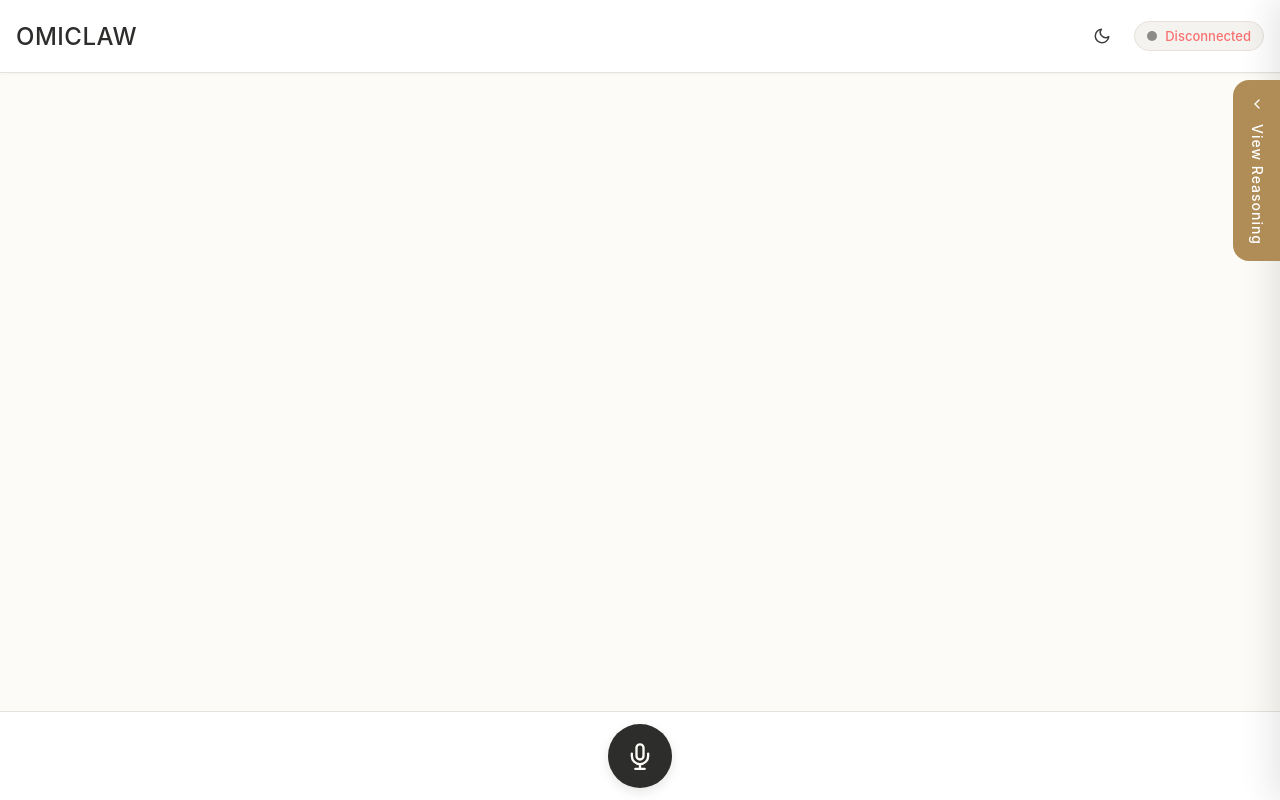
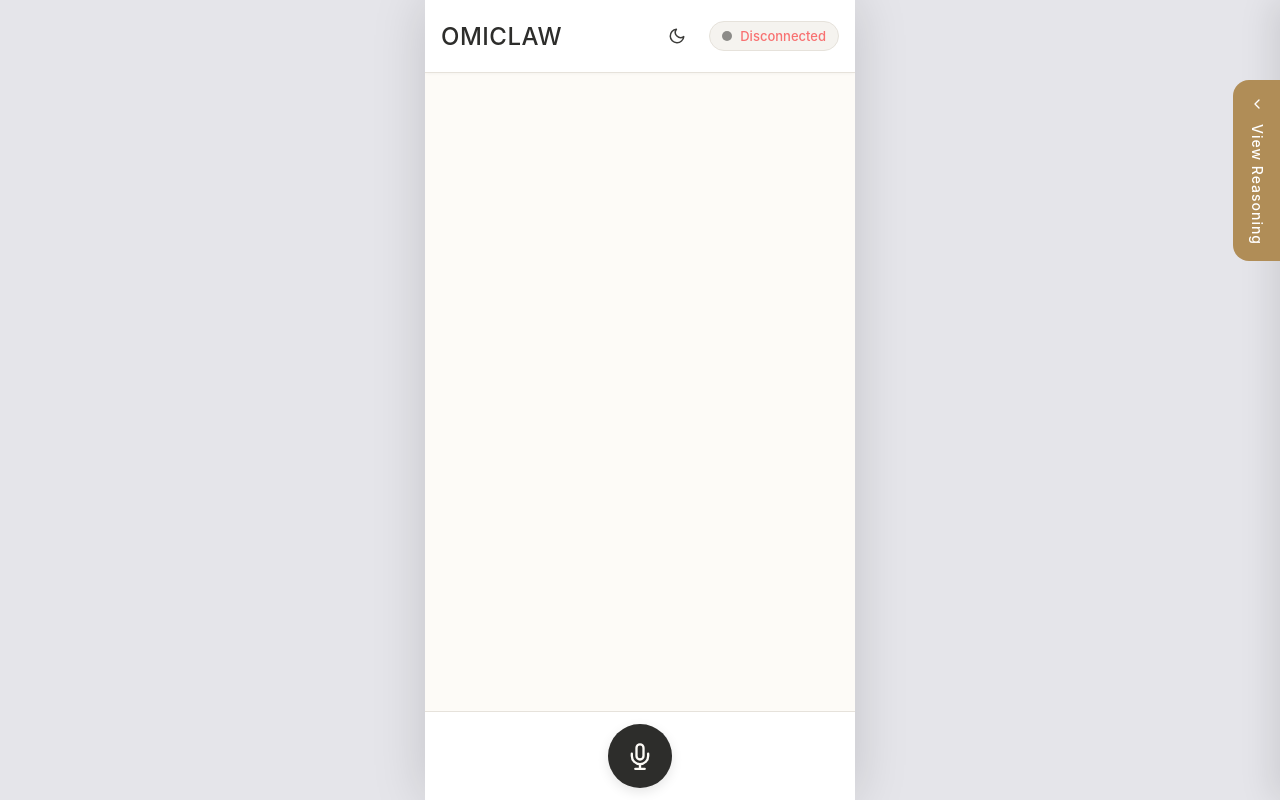
Before and after one commit to rnankani/OmiClaw, a website: page public/index.html in a window 1280 px wide. Drawn offline with Linux system fonts and the light colour scheme; no server answers.

Commit message:
style: Enforce mobile-first constraints and max-width on desktop

```diff
--- a/public/style.css
+++ b/public/style.css
@@ -3,6 +3,7 @@
 :root {
   /* Elegant Cream & Light Grey Mode */
   --bg: #fdfbf7; /* Creamy off-white background */
+  --body-bg-desktop: #e5e5ea; /* Apple grey surrounding desktop */
   --bg-gradient: none;
   --surface: #ffffff; /* Clean white cards */
   --surface-alt: #f5f3ef; /* Soft ivory for bubbles */
@@ -71,6 +72,7 @@
 [data-theme="dark"] {
   /* Dark Mode Palette */
   --bg: #2a2a2e; /* Greyish background */
+  --body-bg-desktop: #1c1c1e; /* Darker Apple grey surrounding desktop */
   --bg-gradient: none;
   --surface: #38383d;
   --surface-alt: #46464d;
@@ -83,19 +85,27 @@
 }
 
 body {
-  background-color: var(--bg);
+  background-color: var(--body-bg-desktop, var(--bg));
   color: var(--text);
   font-family: 'Outfit', -apple-system, BlinkMacSystemFont, 'Segoe UI', Roboto, Helvetica, Arial, sans-serif;
   height: 100dvh;
   margin: 0;
   padding: 0;
+  display: flex;
+  justify-content: center;
 }
 
-/* App Wrapper for native flex layout */
+/* App Wrapper for native flex layout - Restricted to Mobile Width */
 .app-wrapper {
   display: flex;
   flex-direction: column;
   height: 100dvh;
+  width: 100%;
+  max-width: 430px; /* iPhone Pro Max width */
+  margin: 0 auto;
+  position: relative;
+  background-color: var(--bg);
+  box-shadow: 0 0 50px rgba(0,0,0,0.15);
   overflow: hidden;
 }
 
@@ -116,10 +126,6 @@ body {
 /* Global Body Rules */
 body {
   overflow: hidden; /* Lock scroll to feed area */
-}
-
-.app-wrapper {
-  height: 100dvh;
 }
 
 /* Typography for Headings */
```
